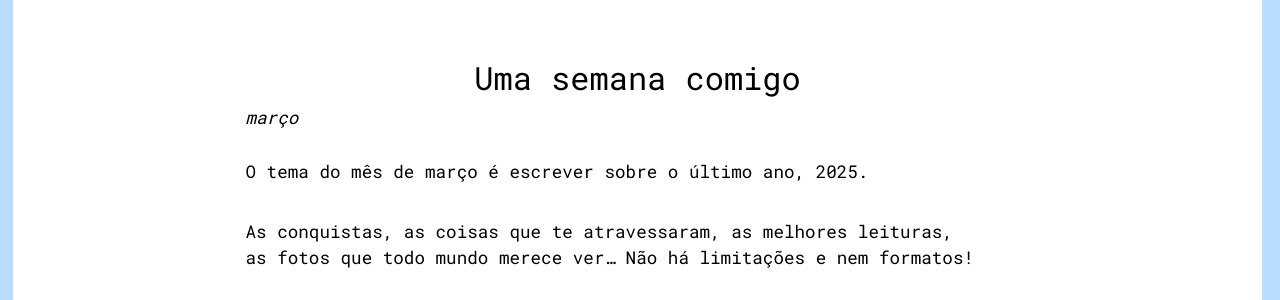
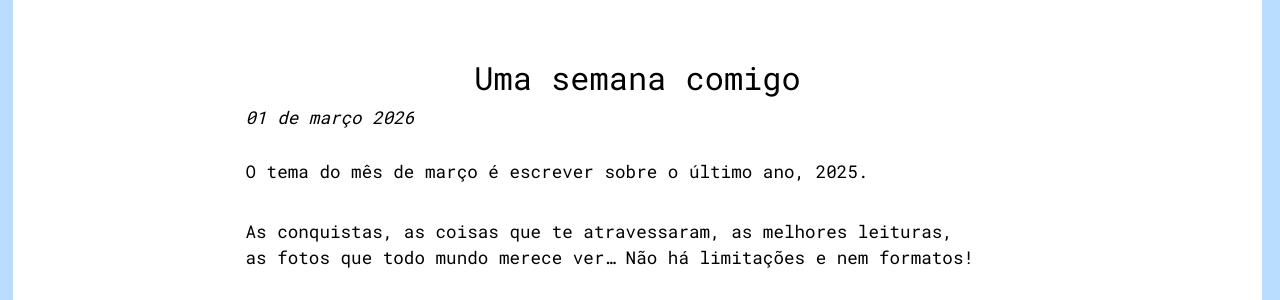
Before and after one commit to bamoretti/entreblogs, a Jekyll site: the page built from auxiliares/temas/uma-semana-comigo.md, in a window 1280 px wide. Shown: the part 420-720 px from the top of the page. Built offline with Jekyll 4.4.1, drawn with Linux system fonts in a browser that asks for light colours; nearby versions of some CDN libraries; comment, search, counter and statistics services are not loaded.

Commit message:
Change date to '01 de março 2026' in markdown
Updated the date in the markdown file for March 2026.

```diff
--- a/auxiliares/temas/uma-semana-comigo.md
+++ b/auxiliares/temas/uma-semana-comigo.md
@@ -5,7 +5,7 @@ title: Uma semana comigo
 description: Tema de março/2026.
 permalink: /temas/uma-semana-comigo
 ---
-<time>março</time>
+<time>01 de março 2026</time>
 O tema do mês de março é escrever sobre o último ano, 2025.
 
 As conquistas, as coisas que te atravessaram, as melhores leituras, as fotos que todo mundo merece ver... Não há limitações e nem formatos!
```
